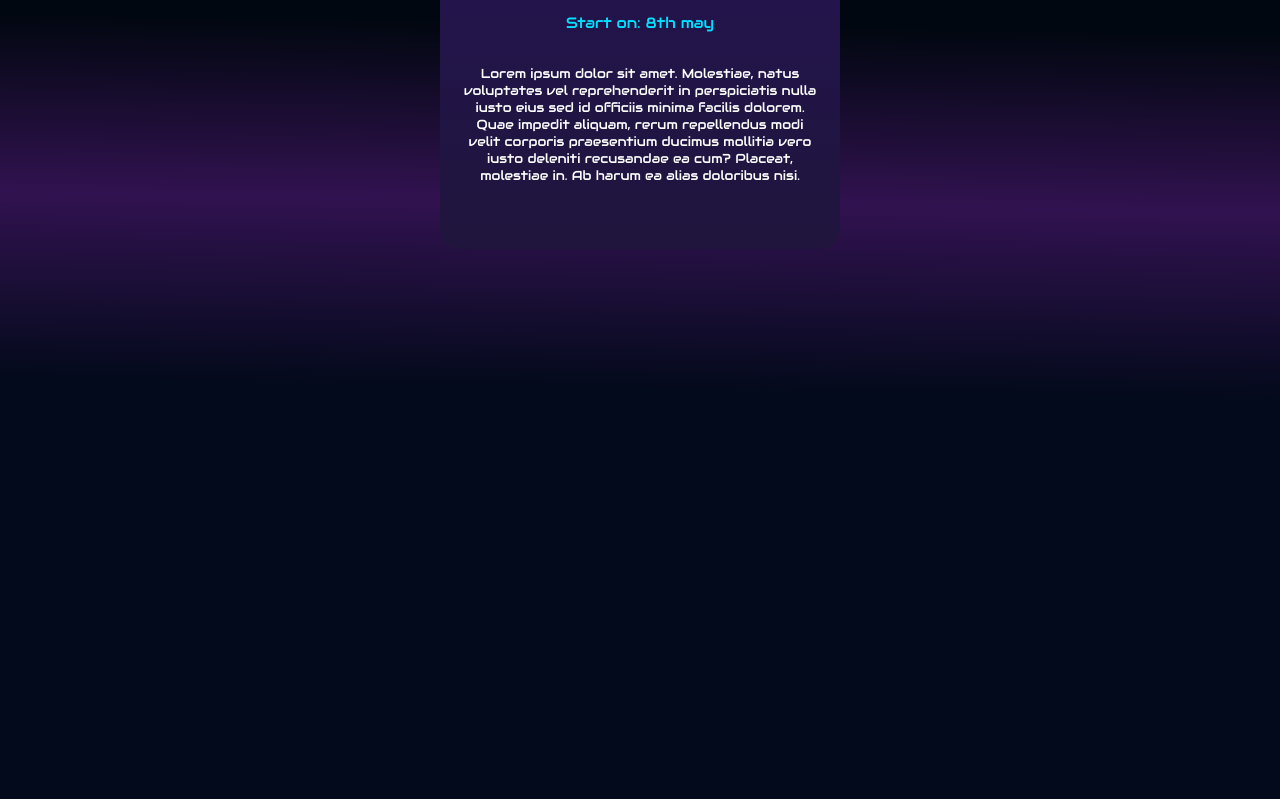
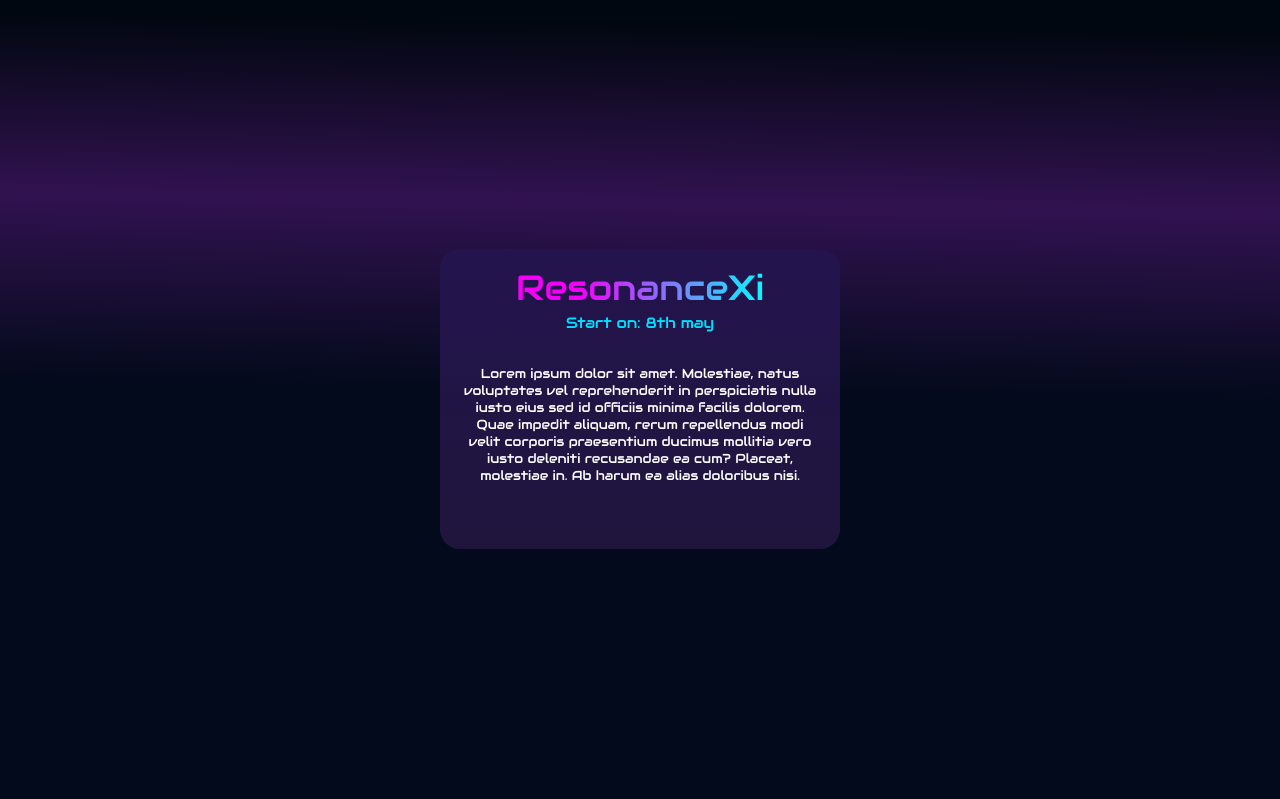
Before and after one commit to detronetdip/resonence, a PHP site: page / in a window 1280 px wide. Shown: the part 881-1680 px from the top of the page. Run offline with PHP 8.4, Linux system fonts and the light colour scheme.

Commit message:
resonance div update

```diff
--- a/assets/css/style.css
+++ b/assets/css/style.css
@@ -179,6 +179,7 @@ i {
 }
 
 .maincontainer .about .resonancexi {
+  position: absolute;
   display: -webkit-box;
   display: -ms-flexbox;
   display: flex;
@@ -192,12 +193,10 @@ i {
   -webkit-box-align: center;
       -ms-flex-align: center;
           align-items: center;
-  margin-top: -60rem;
   height: 30rem;
   width: 40rem;
   padding: 2rem;
   border-radius: 2rem;
-  z-index: 1000;
   background: -webkit-gradient(linear, left top, left bottom, from(#23144E), to(#1F153C));
   background: linear-gradient(180deg, #23144E 0%, #1F153C 100%);
 }
--- a/assets/css/style.scss
+++ b/assets/css/style.scss
@@ -133,16 +133,15 @@ i {
     background: $abtBack;
     @include centerByFlex();
     .resonancexi{
+      position: absolute;
       display: flex;
       flex-direction: column;
       justify-content: center;
       align-items: center;
-      margin-top: -60rem;
       height: 30rem;
       width: 40rem;
       padding: 2rem;
       border-radius: 2rem;
-      z-index: 1000;
       background: $resonance;
       #rex{
         margin-top: -5rem;
```
Also changed, not shown: 1 other file.
